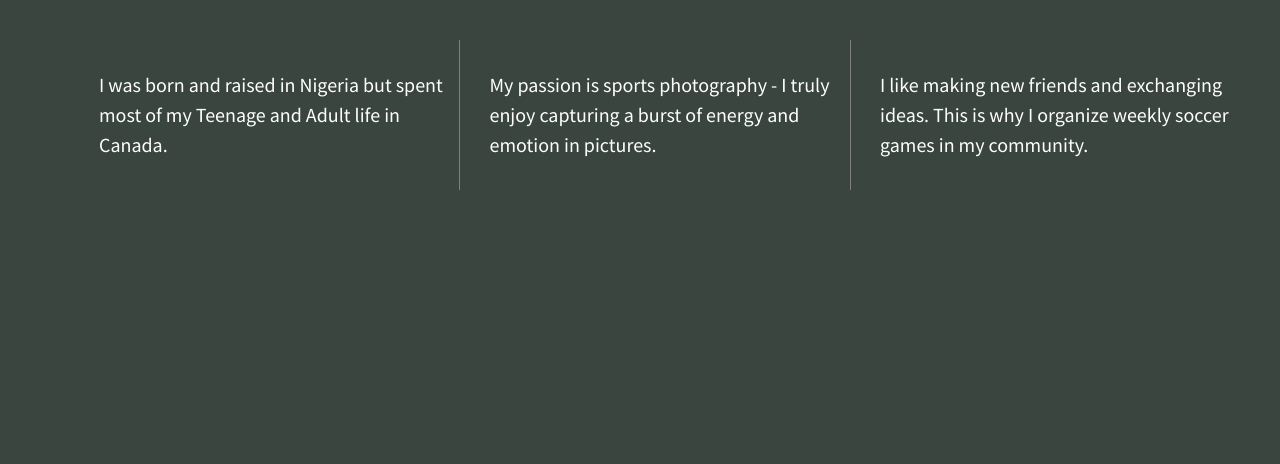
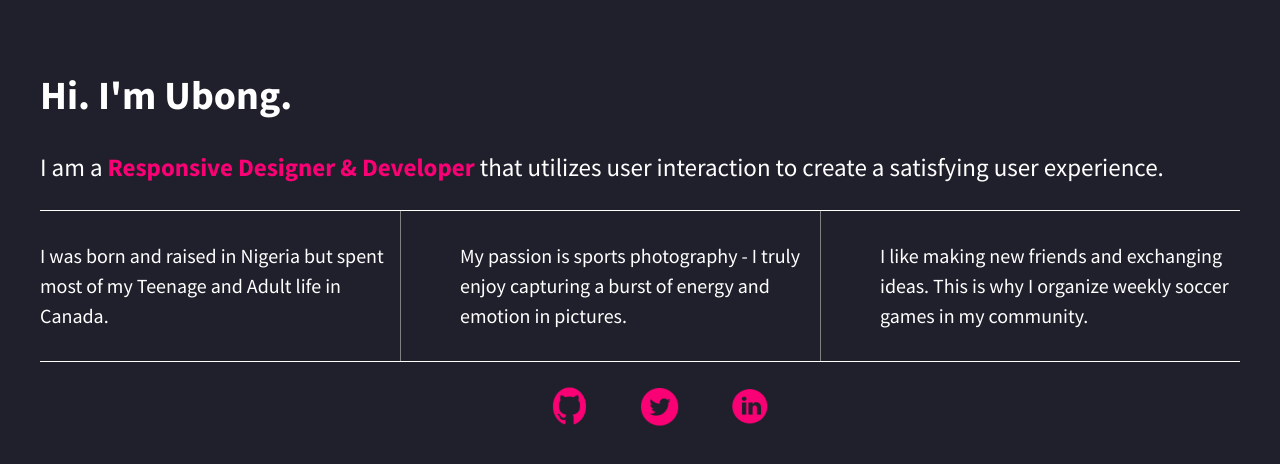
Before and after one commit to Umudouma/center-divs-flexbox, a plain HTML site: page index.html in a window 1280 px wide. Drawn offline with nearby package versions, Linux system fonts and the light colour scheme.

Commit message:
add new layout files with flexbox properties

```diff
--- a/css/main.css
+++ b/css/main.css
@@ -97,9 +97,9 @@ textarea {
 
 
 html {
-  background-color: #39453e;
+  background-color: #1f202b;
   height: 100%;
-
+  width:100%;
 }
 
 body {
@@ -114,7 +114,27 @@ body {
   align-content: center;
   display:flex; /*Display flex - align all items on the main axis*/
   justify-content: space-between;/*space items apart on the main axis*/
+  flex-flow: row wrap;/*remove items cluttered in the sameline.*/
+  align-items: center; /*centralized items on the cross-axis*/
+}
 
+
+h1 {
+  color: #fff;
+}
+
+.introduction{
+  border-bottom: 1px solid #fff;
+}
+
+.introduction p{
+  font-size: 1.25em;
+  color:#fff;
+}
+
+.introduction span{
+  font-weight: bold;
+  color:#fa0075;
 }
 
 .div-1, .div-2, .div-3 {
@@ -125,7 +145,7 @@ body {
   justify-content: center; /* centralize each div item in the container */
   line-height: 1.5em;
   font-size: 1em;
-  background-color: #39453e;
+  background-color: #1f202b;
   height: 150px;
   width:30%;/*give each item each spacing width*/
 
@@ -135,7 +155,18 @@ body {
   border-right: 1px solid #808080;
 }
 
+.bottom{
+  display: flex;
+  align-content: center;
+  justify-content: center;
+  border-top: 1px solid #fff;
+}
 
+.bottom ul li{
+  list-style-type:none;
+  display: flex;
+  align-items: flex-end;
+}
 
 
 
--- a/index.html
+++ b/index.html
@@ -21,9 +21,15 @@
             <p class="browserupgrade">You are using an <strong>outdated</strong> browser. Please <a href="http://browsehappy.com/">upgrade your browser</a> to improve your experience.</p>
         <![endif]-->
 
+        <header>
+          <h1> Hi. I'm Ubong. </h1>
+        </header>
+
+        <main> <div class = "introduction">
+          <p> I am a <span>Responsive Designer & Developer</span> that utilizes user interaction to create a satisfying user experience.</p></div>
+        </main>
+
         <section class="wrapper">
-          <h1> </h1>
-          <p>  </p>
             <div class="div-1">
                 <p> I was born and raised in Nigeria but spent most of my Teenage and Adult life in Canada.</p>
             </div>
@@ -34,6 +40,33 @@
                 <p> I like making new friends and exchanging ideas. This is why I organize weekly soccer games in my community. </p>
             </div>
         </section>
+
+        <footer class="bottom">
+          <div class= "github">
+            <ul>
+              <li> <a href="https://github.com/Umudouma" target ="_blank">
+                <img src="img/github2.PNG" alt="github icon"></a>
+              </li>
+            </ul>
+          </div>
+
+          <div class=" twitter">
+            <ul>
+              <li> <a href="http://bongoshots.net" target ="_blank">
+                <img src="img/twitter2.PNG" alt="twitter icon" ></a>
+              </li>
+            </ul>
+          </div>
+
+          <div class=" linkedin">
+            <ul>
+              <li> <a href="http://instagram.com/bongo_shots/" target="_blank">
+                <img src ="img/LinkedIn2.PNG" alt="Linkedin icon"></a>
+              </li>
+            </ul>
+          </div>
+
+        </footer>
 
         <script src="https://ajax.googleapis.com/ajax/libs/jquery/1.11.3/jquery.min.js"></script>
         <script>window.jQuery || document.write('<script src="js/vendor/jquery-1.11.3.min.js"><\/script>')</script>
```
Also changed, not shown: img/github2.PNG (added), img/linkedIn2.png (added), img/twitter2.PNG (added).
